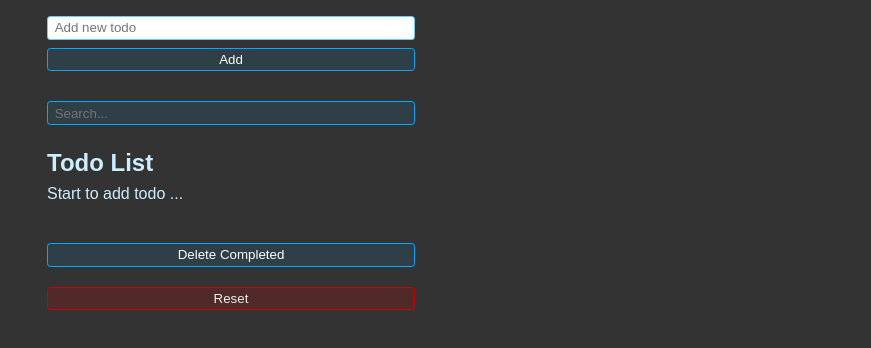
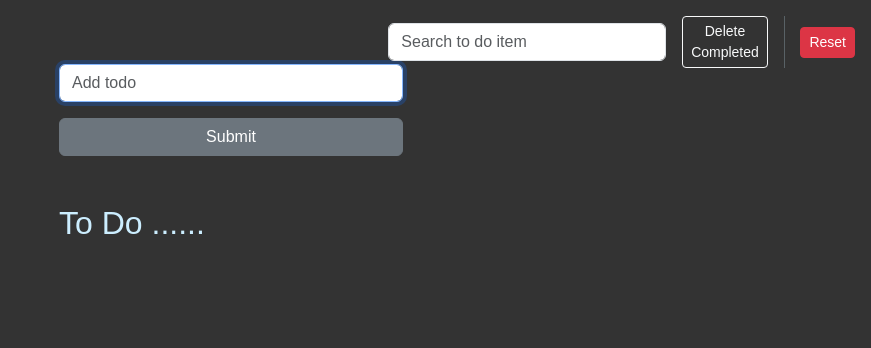
Before and after one commit to johnnyhsu1106/React-Todo-List, a React (Vite) app: page / in a window 1280 px wide. Shown: the top 348 px of the page, without its empty margins (409-1280 px from the left). Built offline with nearby package versions, Linux system fonts and the light colour scheme.

Commit message:
update UI

```diff
--- a/package.json
+++ b/package.json
@@ -10,7 +10,9 @@
     "preview": "vite preview"
   },
   "dependencies": {
+    "bootstrap": "^5.3.1",
     "react": "^18.2.0",
+    "react-bootstrap": "^2.8.0",
     "react-dom": "^18.2.0"
   },
   "devDependencies": {
--- a/src/App.css
+++ b/src/App.css
@@ -10,7 +10,7 @@ body {
   padding: 1rem;
   margin: 0 auto;
 }
-
+/* * {
 .new-todo-form {
   display: flex;
   flex-direction: column;
@@ -145,4 +145,4 @@ body {
 
 .list li:has(input:checked) label:hover::before {
   background: hsl(200, 100%, 30%);
-}
+} */
--- a/src/App.jsx
+++ b/src/App.jsx
@@ -1,18 +1,21 @@
+import Wrapper from './components/Wrapper';
 import NewTodoForm from './components/NewTodoForm';
 import SearchBar from './components/SearchBar';
 import TodoList from './components/TodoList';
-import ControlButtons from './components/ControlButtons';
+
 import { TodoProvider } from './context/TodoContext';
+import "bootstrap/dist/css/bootstrap.min.css"
 import './App.css'
 
 
 const App = () => {
   return (
     <TodoProvider>
-      <NewTodoForm />
-      <SearchBar />
-      <TodoList />
-      <ControlButtons />
+      <Wrapper>
+        <SearchBar />
+        <NewTodoForm />
+        <TodoList />
+      </Wrapper>
     </TodoProvider>
   )
 }
--- a/src/components/ControlButtons.jsx
+++ b/src/components/ControlButtons.jsx
@@ -1,3 +1,4 @@
+import { ButtonGroup, Button, Stack } from 'react-bootstrap';
 import { useTodoContext } from '../context/TodoContext';
 
 
@@ -9,21 +10,22 @@ const ControlButtons = () => {
 
   return (
     <>
-      <button
-        type='text'
-        className='btn btn-warning'
+      <Button
+        className='fs-0'
+        size='sm'
+        variant='outline-light'
         onClick={handleCompletedTodosDelete}
       >
         Delete Completed
-      </button>
-
-      <button
-        type='reset'
-        className='btn btn-danger reset'
+      </Button>
+      <div className='vr' />
+      <Button
+        size='sm'
+        variant='danger'
         onClick={handleAllTodosDelete}
       >
         Reset
-      </button>
+      </Button>
     </>
   )
 }
--- a/src/components/NewTodoForm.jsx
+++ b/src/components/NewTodoForm.jsx
@@ -1,4 +1,5 @@
 import { useEffect, useRef } from 'react';
+import { Form, Button } from 'react-bootstrap';
 import { useTodoContext } from '../context/TodoContext';
 
 
@@ -24,19 +25,23 @@ const NewTodoForm = () => {
 
 
   return (
-    <form
-      className='new-todo-form'
-      onSubmit={handleFormSubmit}
-    >
-      <div className='form-row'>
-        <input
-          type='text'
-          placeholder='Add new todo'
+    <Form onSubmit={handleFormSubmit} className='flex justify-content-end mb-5'>
+      <Form.Group className="mb-3" controlId="TodoForm">
+        <Form.Label hidden>To do</Form.Label>
+        <Form.Control
           ref={todoRef}
-        />
-      </div>
-      <button type='submit' className='btn'>Add</button>
-    </form>
+          type="text"
+          placeholder="Add todo" />
+      </Form.Group>
+
+      <Button
+        className='w-100'
+        variant="secondary"
+        type="submit"
+      >
+        Submit
+      </Button>
+    </Form>
   )
 }
 
--- a/src/components/SearchBar.jsx
+++ b/src/components/SearchBar.jsx
@@ -1,5 +1,6 @@
+import { InputGroup, Form, Stack } from 'react-bootstrap';
 import { useTodoContext } from '../context/TodoContext'
-
+import ControlButtons from './ControlButtons';
 
 const SearchBar = () => {
   const {
@@ -8,15 +9,22 @@ const SearchBar = () => {
   } = useTodoContext();
 
   return (
-    <>
-      <input
-        className='btn search'
-        type='text'
-        placeholder='Search...'
-        value={query}
-        onChange={(e) => { hangleSearchQueryChange(e.target.value) }}
-      />
-    </>
+    <Stack
+      className='flex m-3 position-absolute top-0 end-0'
+      gap={3}
+      direction='horizontal'
+    >
+      <InputGroup className='' size='md'>
+        <Form.Control
+          type='text'
+          placeholder="Search to do item"
+          aria-label="search"
+          value={query}
+          onChange={(e) => { hangleSearchQueryChange(e.target.value) }}
+        />
+      </InputGroup>
+      <ControlButtons />
+    </Stack>
   )
 }
 
--- a/src/components/Todo.jsx
+++ b/src/components/Todo.jsx
@@ -1,3 +1,4 @@
+import { Form, Button, ListGroup } from 'react-bootstrap';
 import { useTodoContext } from '../context/TodoContext';
 
 
@@ -10,19 +11,36 @@ const Todo = ({filteredTodo}) => {
   const {id, title, isCompleted} = filteredTodo;
 
   return (
-    <li key={id}>
-      <label>
-        <input
-          type='checkbox'
-          onChange={() => {handleTodoToggle(id)}}
-          checked={isCompleted} />
-        {title}
-      </label>
-      <button
-        className='btn btn-danger'
+    <div className='d-flex align-items-center justify-content-between mb-2'>
+      <Form.Check
+        className='me-5 fs-6'
+        type="checkbox"
+        id={id}
+        label={title}
+        onChange={() => {handleTodoToggle(id)}}
+      />
+      <Button
+        size='sm'
+        variant="outline-danger"
         onClick={() => (handleTodoDelete(id))}
-      > Delete </button>
-    </li>
+      >
+        delete
+      </Button>
+
+    </div>
+    // <li key={id}>
+    //   <label>
+    //     <input
+    //       type='checkbox'
+    //       onChange={() => {handleTodoToggle(id)}}
+    //       checked={isCompleted} />
+    //     {title}
+    //   </label>
+    //   <button
+    //     className='btn btn-danger'
+    //     onClick={() => (handleTodoDelete(id))}
+    //   > Delete </button>
+    // </li>
   );
 }
 
--- a/src/components/TodoList.jsx
+++ b/src/components/TodoList.jsx
@@ -1,3 +1,4 @@
+import { Form } from 'react-bootstrap';
 import { useTodoContext } from '../context/TodoContext';
 import Todo from './Todo';
 
@@ -7,10 +8,9 @@ const TodoList = () => {
 
   return (
     <>
-      <h1 className='header'>Todo List</h1>
-      <div>{filteredTodos.length === 0 ? 'Start to add todo ...' : null}</div>
+      <h1 className='fs-2 mb-4'>To Do ......</h1>
 
-      <ul className='list'>
+      <Form>
         {filteredTodos.map((filteredTodo) => {
           const {id} = filteredTodo;
           return (
@@ -20,7 +20,7 @@ const TodoList = () => {
             />
           )
         })}
-      </ul>
+      </Form>
     </>
   )
 }
--- /dev/null
+++ b/src/components/Wrapper.jsx
@@ -0,0 +1,11 @@
+import { Container } from 'react-bootstrap'
+
+const Wrapper = ({children}) => {
+  return (
+    <Container className='mt-5'>
+      {children}
+    </Container>
+  )
+}
+
+export default Wrapper;
```
Also changed, not shown: 1 other file (tests, documents, lock files or other folders).
